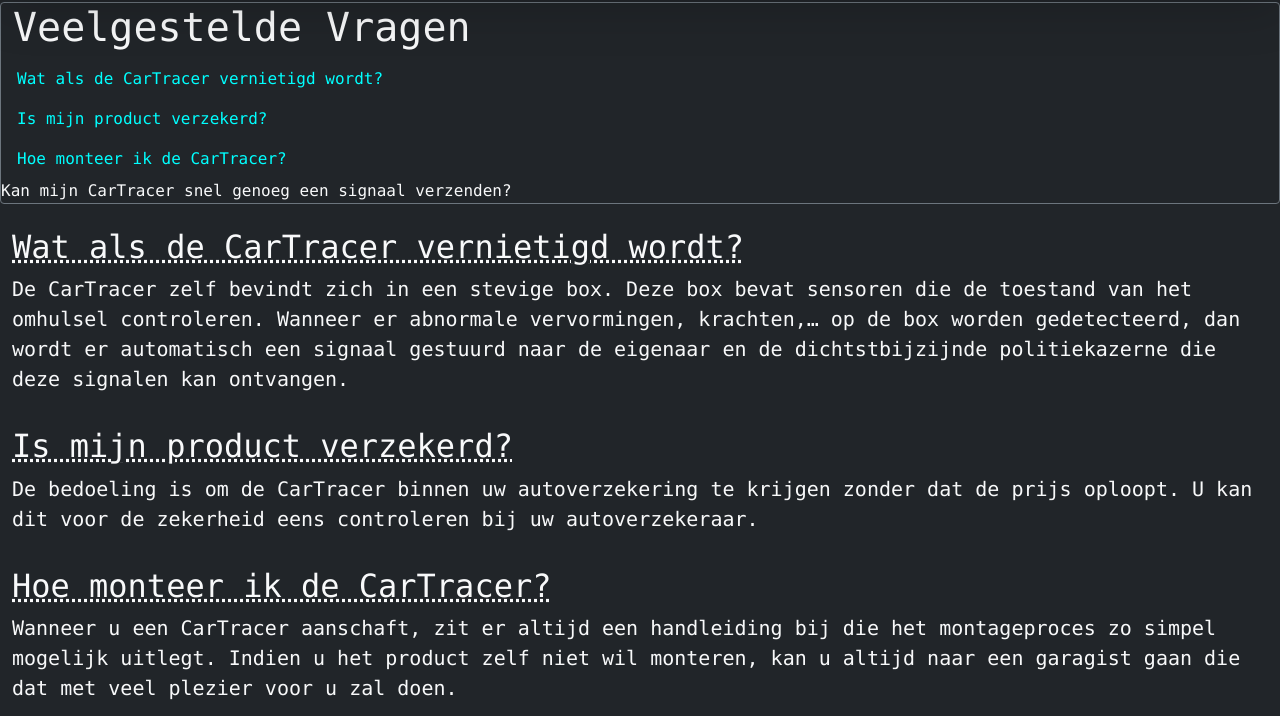
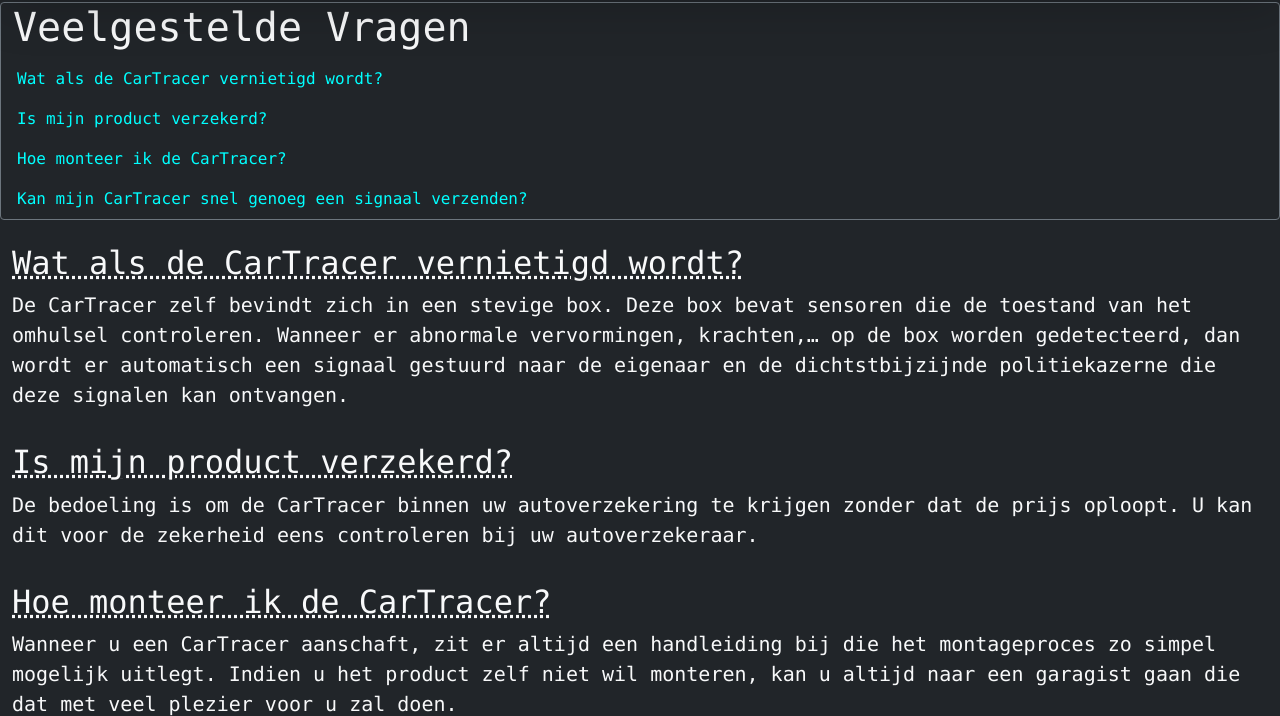
Before and after one commit to dot-io/wheelwatch, a plain HTML site: page faq.html in a window 1280 px wide. Shown: the part 94-810 px from the top of the page. Drawn offline with nearby package versions, Linux system fonts and the light colour scheme.

Commit message:
fix link

```diff
--- a/faq.html
+++ b/faq.html
@@ -41,7 +41,7 @@
                     </a>
                     <a class="nav-link custom-link" href="#q3">                            Hoe monteer ik de CarTracer?
                     </a>
-					<a>Kan mijn CarTracer snel genoeg een signaal verzenden?  </a>
+					<a class="nav-link custom-link" href="#q4">Kan mijn CarTracer snel genoeg een signaal verzenden?  </a>
                   </nav>
                 </div>
             </div>
```
